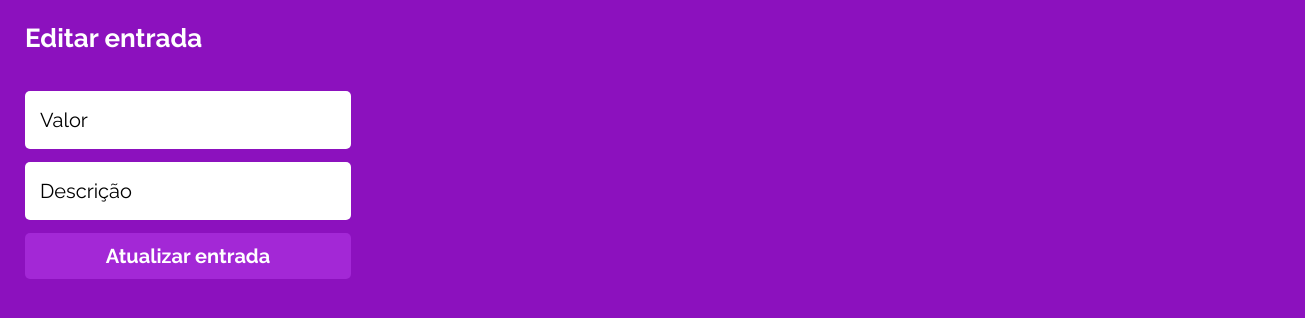
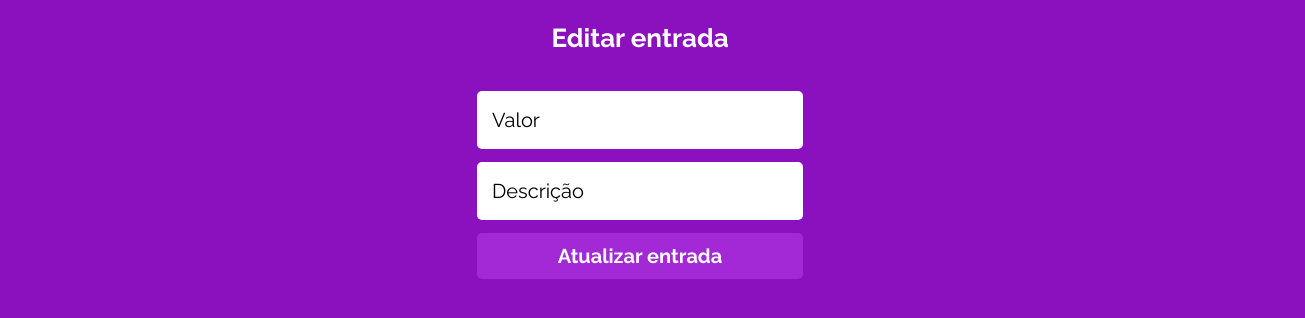
Before and after one commit to gadi29/projeto13-mywallet-front, a React (Create React App) app: page /edit_entry in a window 1280 px wide. Shown: the top 318 px of the page, 1305 px wide, since content can reach past the window. Built offline with nearby package versions, Linux system fonts and the light colour scheme; a web font is replaced by a local one.

Commit message:
layout adjusts

```diff
--- a/src/assets/css/styles.css
+++ b/src/assets/css/styles.css
@@ -6,3 +6,7 @@
   font-family: 'Raleway', sans-serif !important;
   background-color: #8C11BE;
 }
+
+a {
+  text-decoration: none;
+}
--- a/src/components/EditEntry.js
+++ b/src/components/EditEntry.js
@@ -14,7 +14,6 @@ function EditEntry() {
   }
 
   return (
-    <Body>
     <Container>
       <h1>Editar entrada</h1>
       <form onSubmit={updateEntry}>
@@ -37,25 +36,23 @@ function EditEntry() {
         <button type="submit">Atualizar entrada</button>
       </form>
     </Container>
-    </Body>
   )
 }
 
-const Body = styled.body`
-  width: 100%;
-  height: 100vh;
-`;
-
 const Container = styled.div`
   width: 100%;
-  height: 100%;
-  margin: 25px;
+
+  display: flex;
+  flex-direction: column;
+  justify-content: center;
+  align-items: center;
 
   h1 {
     font-size: 26px;
     font-weight: 700;
     color: #FFFFFF;
 
+    margin-top: 25px;
     margin-bottom: 40px;
   }
 
--- a/src/components/EditExit.js
+++ b/src/components/EditExit.js
@@ -14,7 +14,6 @@ function EditExit() {
   }
 
   return (
-    <Body>
     <Container>
       <h1>Editar saída</h1>
       <form onSubmit={updateExit}>
@@ -37,25 +36,23 @@ function EditExit() {
         <button type="submit">Atualizar saída</button>
       </form>
     </Container>
-    </Body>
   )
 }
 
-const Body = styled.body`
-  width: 100%;
-  height: 100vh;
-`;
-
 const Container = styled.div`
   width: 100%;
-  height: 100%;
-  margin: 25px;
+
+  display: flex;
+  flex-direction: column;
+  justify-content: center;
+  align-items: center;
 
   h1 {
     font-size: 26px;
     font-weight: 700;
     color: #FFFFFF;
 
+    margin-top: 25px;
     margin-bottom: 40px;
   }
 
--- a/src/components/Main.js
+++ b/src/components/Main.js
@@ -16,7 +16,9 @@ function Main() {
       <Container>
         <Top>
           <h1>Olá, Fulano</h1>
-          <ion-icon name="exit-outline"></ion-icon>
+          <div onClick={() => navigate('/login')}>
+            <ion-icon name="exit-outline"></ion-icon>
+          </div>
         </Top>
         <Center>
 
@@ -41,10 +43,17 @@ function Main() {
 
 const Container = styled.div`
   width: 100%;
-  padding: 25px;
+
+  display: flex;
+  flex-direction: column;
+  align-items: center;
+  justify-content: center;
 `;
 
 const Top = styled.div`
+  width: 87%;
+  margin-top: 25px;
+
   display: flex;
   justify-content: space-between;
   align-items: center;
@@ -66,15 +75,17 @@ const Center = styled.div`
   background-color: #FFFFFF;
   border-radius: 5px;
 
-  width: 326px;
-  height: 446px;
+  width: 87%;
+  height: 67vh;
   margin-top: 22px;
   margin-bottom: 13px;
 `;
 
 const Bottom = styled.div`
+  width: 87%;
+
   display: flex;
-  justify-content: space-between;
+  justify-content: flex-start;
   align-items: center;
 
   button {
@@ -85,6 +96,7 @@ const Bottom = styled.div`
 
     width: 155px;
     height: 114px;
+    margin-right: 17px;
     padding: 10px 0;
     padding-left: 10px;
     display: flex;
@@ -98,6 +110,7 @@ const Bottom = styled.div`
 
     ion-icon {
       font-size: 24px;
+      background-color: #A328D6;
     }
   }
 `;
--- a/src/components/NewEntry.js
+++ b/src/components/NewEntry.js
@@ -14,7 +14,6 @@ function NewEntry() {
   }
 
   return (
-    <Body>
     <Container>
       <h1>Nova entrada</h1>
       <form onSubmit={save}>
@@ -37,25 +36,23 @@ function NewEntry() {
         <button type="submit">Salvar entrada</button>
       </form>
     </Container>
-    </Body>
   )
 }
 
-const Body = styled.body`
-  width: 100%;
-  height: 100vh;
-`;
-
 const Container = styled.div`
   width: 100%;
-  height: 100%;
-  margin: 25px;
+
+  display: flex;
+  flex-direction: column;
+  justify-content: center;
+  align-items: center;
 
   h1 {
     font-size: 26px;
     font-weight: 700;
     color: #FFFFFF;
 
+    margin-top: 25px;
     margin-bottom: 40px;
   }
 
--- a/src/components/NewExit.js
+++ b/src/components/NewExit.js
@@ -14,7 +14,6 @@ function NewExit() {
   }
 
   return (
-    <Body>
     <Container>
       <h1>Nova saída</h1>
       <form onSubmit={save}>
@@ -37,25 +36,23 @@ function NewExit() {
         <button type="submit">Salvar saída</button>
       </form>
     </Container>
-    </Body>
   )
 }
 
-const Body = styled.body`
-  width: 100%;
-  height: 100vh;
-`;
-
 const Container = styled.div`
   width: 100%;
-  height: 100%;
-  margin: 25px;
+
+  display: flex;
+  flex-direction: column;
+  justify-content: center;
+  align-items: center;
 
   h1 {
     font-size: 26px;
     font-weight: 700;
     color: #FFFFFF;
 
+    margin-top: 25px;
     margin-bottom: 40px;
   }
 
```
Lines whose indentation alone changed are shown as unchanged.
